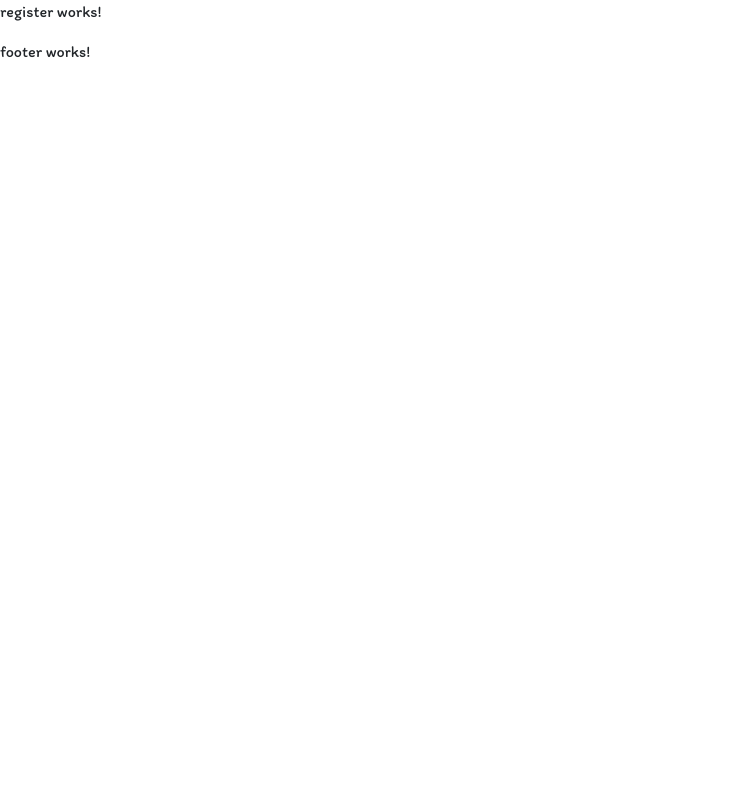
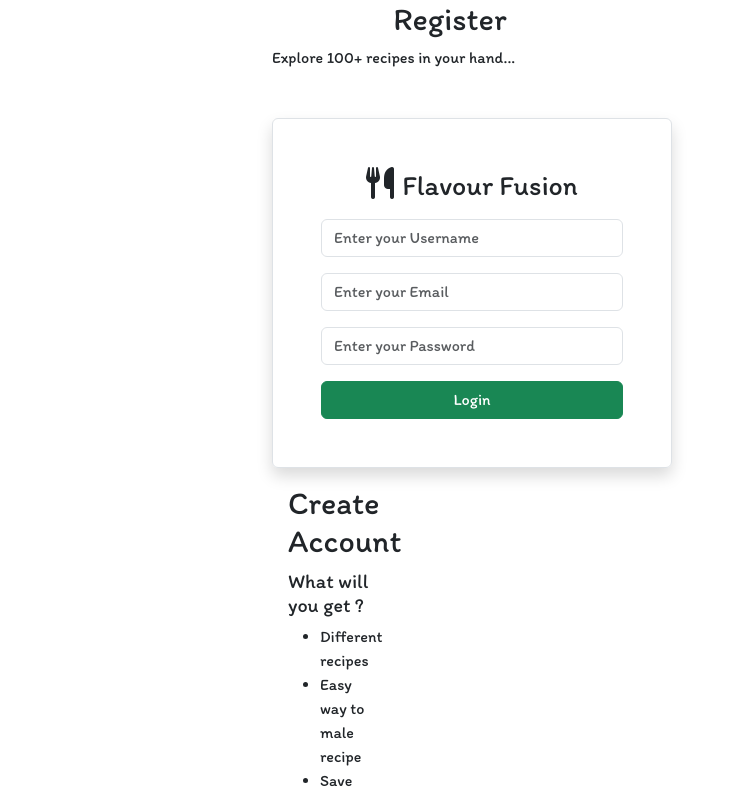
Before and after one commit to surjithskumar/mean-recipe-app, an Angular app in the folder client/: page /register in a window 1280 px wide. Shown: the top 800 px of the page, without its empty margins (0-738 px from the left). Built offline with nearby package versions, Linux system fonts and the light colour scheme; a web font is replaced by a local one.

Commit message:
about,login,recipe pages

```diff
--- a/client/src/app/about/about.component.html
+++ b/client/src/app/about/about.component.html
@@ -1,2 +1,33 @@
 <app-header></app-header>
-<p>about works!</p>
+
+<div class="container">
+    <div style="height: 400px;" class="row">
+    </div>
+    <div class="row align-items-center my-5 mt-5">
+        <div class="col-lg-6 bg-success">
+            <img width="100%" src="https://png.pngtree.com/png-clipart/20210917/ourmid/pngtree-indian-food-talley-curry-with-rice-png-image_3932417.jpg" alt="">
+        </div>
+        <div class="col-lg-6" style="margin-top: 100px;">
+            <h2>Welcome to <span class="text-warning">Flavour fusion</span></h2>
+            <p>Discover 100+ recipes in your hand with the best recipe provider</p>
+        </div>
+    </div>
+    <div class="row align-items-center my-5 mt-5">
+        <div class="col-lg-2">
+        </div>
+        <div class="col-lg-4">
+            <h2>About Us</h2>
+            <p style="text-align: justify;">Lorem ipsum dolor sit amet consectetur adipisicing elit. Eveniet dolor dignissimos facilis voluptatum quae non blanditiis necessitatibus nulla. Labore ea recusandae nam voluptate perspiciatis incidunt molestias? Sunt dolor consectetur incidunt.</p>
+            <ul>
+                <li>Lorem ipsum dolor sit amet consectetur adipisicing elit. Sunt quidem possimus </li>
+                <li>Lorem ipsum dolor sit amet consectetur adipisicing elit. Sunt quidem possimus </li>
+                <li>Lorem ipsum dolor sit amet consectetur adipisicing elit. Sunt quidem possimus </li>
+                <li>Lorem ipsum dolor sit amet consectetur adipisicing elit. Sunt quidem possimus </li>
+            </ul>
+        </div>
+        <div class="col-lg-6 mt-5 image-fluid">
+            <img width="300px" src="https://png.pngtree.com/png-clipart/20220719/original/pngtree-illustration-of-male-chef-png-image_8364030.png" alt="">
+        </div>
+    </div>
+
+</div>
--- a/client/src/app/login/login.component.html
+++ b/client/src/app/login/login.component.html
@@ -1 +1,21 @@
-<p>login works!</p>
+<div style="height:100vh;" class="container d-flex justify-content-center align-items-center flex-column">
+    <h2>Login</h2>
+    <p>Explore 100+ recipes in your hand...</p>
+    <div style="width: 400px;" class="shadow border rounded p-5 mt-5">
+        <div class="mb-3 text-center">
+            <h3><i class="fa-solid fa-utensils fa-flip me-2 fs-2"></i>Recipe World</h3>
+        </div>
+        <form>
+            <div class="mb-3 text-center">
+                <input type="email" name="email" formControlName="email" placeholder="Enter your Email" class="form-control">
+            </div>
+            <div class="mb-3 text-center">
+                <input type="password" name="password" formControlName="password" placeholder="Enter your Password" class="form-control">
+            </div>
+            <div class="d-grid">
+                <button class="btn btn-success">Login</button>
+            </div>
+        </form>
+
+    </div>
+</div>
--- a/client/src/app/recipe/recipe.component.html
+++ b/client/src/app/recipe/recipe.component.html
@@ -37,6 +37,23 @@
 
             </div>
         </div>
-        <div class="col-lg-8"></div>
+        <div class="col-lg-8">
+            <div class="d-flex justify-content-between align-items-center">
+                <h2>All Recipes</h2>
+                <input type="text" class="form-control w-50" placeholder="search your recipes">
+            </div>
+            <div class="row my-3">
+                <div class="col-lg-4">
+                    <div class="p-3">
+                        <img width="100%" src="https://cdn.dummyjson.com/recipe-images/2.webp" alt="">
+                        <div class="card-body">
+                            <h4>name</h4>
+                            <p>Cusine : <span class="text-danger"></span></p>
+                            <p>MealType : <span class="text-danger"></span></p>
+                        </div>
+                    </div>
+                </div>
+            </div>
+        </div>
     </div>
 </div>
--- a/client/src/app/register/register.component.html
+++ b/client/src/app/register/register.component.html
@@ -1 +1,38 @@
-<p>register works!</p>
+<div class="container">
+    <div style="height: 100vh;" class="row align-items-center">
+        <div class="col-lg-2"></div>
+        <div class="col-lg-4">
+            <h2 class="text-center">Register</h2>
+            <p>Explore 100+ recipes in your hand...</p>
+            <div style="width: 400px;" class="shadow border rounded p-5 mt-5">
+                <div class="mb-3 text-center">
+                    <h3><i class="fa-solid fa-utensils fa-flip me-2 fs-2"></i>Flavour Fusion</h3>
+                </div>
+                <form>
+                    <div class="mb-3 text-center">
+                        <input type="text" name="username" formControlName="email" placeholder="Enter your Username" class="form-control">
+                    </div>
+                    <div class="mb-3 text-center">
+                        <input type="email" name="email" formControlName="email" placeholder="Enter your Email" class="form-control">
+                    </div>
+                    <div class="mb-3 text-center">
+                        <input type="password" name="password" formControlName="password" placeholder="Enter your Password" class="form-control">
+                    </div>
+                    <div class="d-grid">
+                        <button class="btn btn-success">Login</button>
+                    </div>
+                </form>
+        </div>
+        <div class="col-lg-2"></div>
+        <div class="col-lg-4 p-3">
+            <h2>Create Account</h2>
+            <h5>What will you get ?</h5>
+            <ul>
+                <li>Different recipes</li>
+                <li>Easy way to male recipe</li>
+                <li>Save your favourite recipe</li>
+                <li>Download your recipes</li>
+            </ul>
+        </div>
+    </div>
+</div>
```
